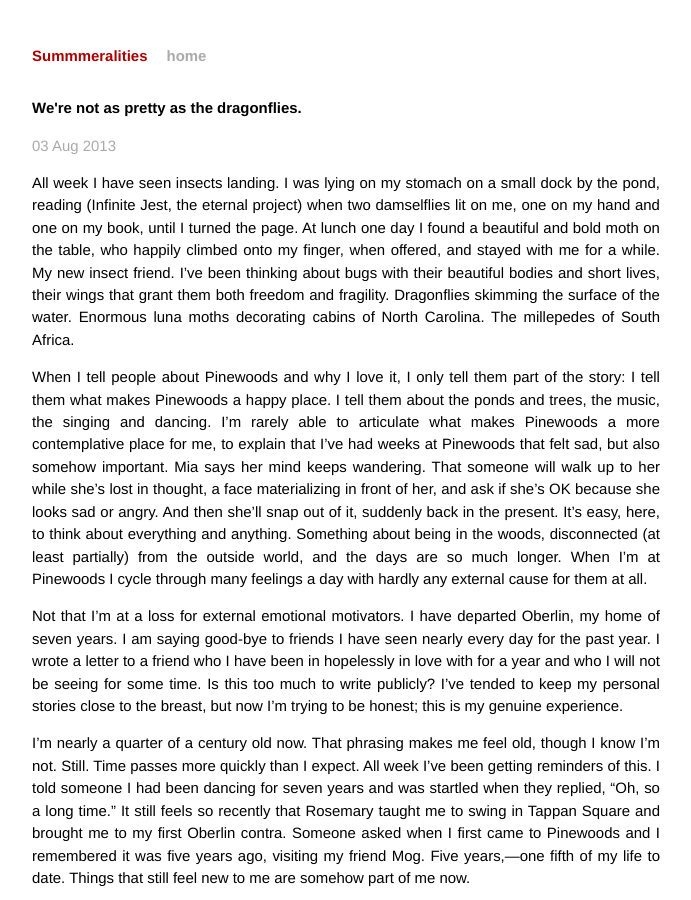
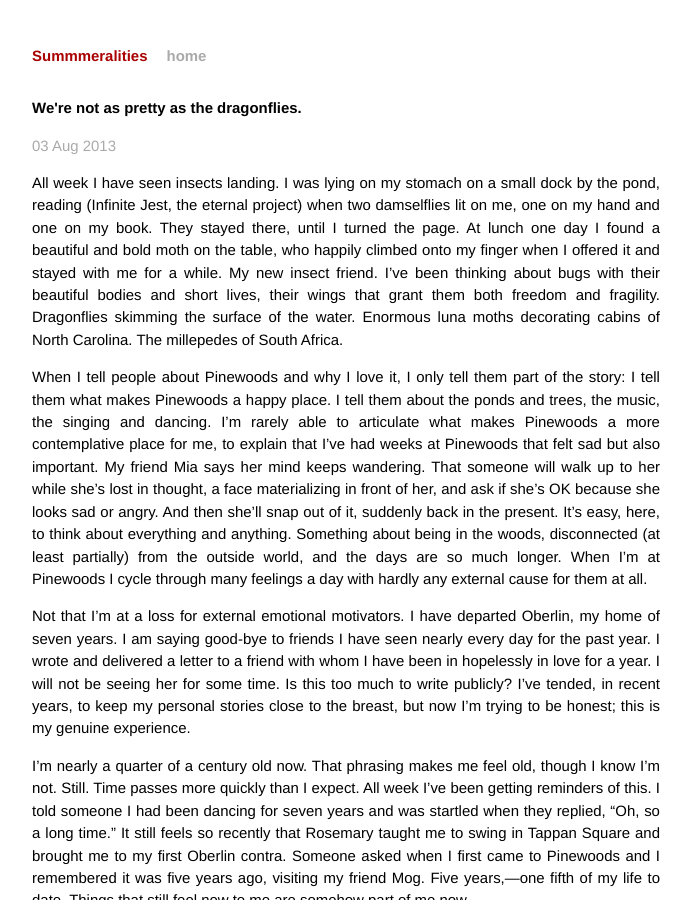
Before and after one commit to harrislapiroff/summeralities, a Jekyll site: the page built from _posts/2013-08-03-dragonflies.md, in a window 1280 px wide and 900 px high. Shown: the whole window, without its empty margins (294-985 px from the left). Built offline with Jekyll 4.4.1, drawn with Linux system fonts in a browser that asks for light colours; Markdown is read by kramdown in place of the engine named in the settings.

Commit message:
Edits to dragonflies.

```diff
--- a/_posts/2013-08-03-dragonflies.md
+++ b/_posts/2013-08-03-dragonflies.md
@@ -3,11 +3,11 @@ title: We're not as pretty as the dragonflies.
 layout: post
 ---
 
-All week I have seen insects landing. I was lying on my stomach on a small dock by the pond, reading (Infinite Jest, the eternal project) when two damselflies lit on me, one on my hand and one on my book, until I turned the page. At lunch one day I found a beautiful and bold moth on the table, who happily climbed onto my finger, when offered, and stayed with me for a while. My new insect friend. I've been thinking about bugs with their beautiful bodies and short lives, their wings that grant them both freedom and fragility. Dragonflies skimming the surface of the water. Enormous luna moths decorating cabins of North Carolina. The millepedes of South Africa.
+All week I have seen insects landing. I was lying on my stomach on a small dock by the pond, reading (Infinite Jest, the eternal project) when two damselflies lit on me, one on my hand and one on my book. They stayed there, until I turned the page. At lunch one day I found a beautiful and bold moth on the table, who happily climbed onto my finger when I offered it and stayed with me for a while. My new insect friend. I've been thinking about bugs with their beautiful bodies and short lives, their wings that grant them both freedom and fragility. Dragonflies skimming the surface of the water. Enormous luna moths decorating cabins of North Carolina. The millepedes of South Africa.
 
-When I tell people about Pinewoods and why I love it, I only tell them part of the story: I tell them what makes Pinewoods a happy place. I tell them about the ponds and trees, the music, the singing and dancing. I'm rarely able to articulate what makes Pinewoods a more contemplative place for me, to explain that I've had weeks at Pinewoods that felt sad, but also somehow important. Mia says her mind keeps wandering. That someone will walk up to her while she's lost in thought, a face materializing in front of her, and ask if she's OK because she looks sad or angry. And then she'll snap out of it, suddenly back in the present. It's easy, here, to think about everything and anything. Something about being in the woods, disconnected (at least partially) from the outside world, and the days are so much longer. When I'm at Pinewoods I cycle through many feelings a day with hardly any external cause for them at all.
+When I tell people about Pinewoods and why I love it, I only tell them part of the story: I tell them what makes Pinewoods a happy place. I tell them about the ponds and trees, the music, the singing and dancing. I'm rarely able to articulate what makes Pinewoods a more contemplative place for me, to explain that I've had weeks at Pinewoods that felt sad but also important. My friend Mia says her mind keeps wandering. That someone will walk up to her while she's lost in thought, a face materializing in front of her, and ask if she's OK because she looks sad or angry. And then she'll snap out of it, suddenly back in the present. It's easy, here, to think about everything and anything. Something about being in the woods, disconnected (at least partially) from the outside world, and the days are so much longer. When I'm at Pinewoods I cycle through many feelings a day with hardly any external cause for them at all.
 
-Not that I'm at a loss for external emotional motivators. I have departed Oberlin, my home of seven years. I am saying good-bye to friends I have seen nearly every day for the past year. I wrote a letter to a friend who I have been in hopelessly in love with for a year and who I will not be seeing for some time. Is this too much to write publicly? I've tended to keep my personal stories close to the breast, but now I'm trying to be honest; this is my genuine experience.
+Not that I'm at a loss for external emotional motivators. I have departed Oberlin, my home of seven years. I am saying good-bye to friends I have seen nearly every day for the past year. I wrote and delivered a letter to a friend with whom I have been in hopelessly in love for a year. I will not be seeing her for some time. Is this too much to write publicly? I've tended, in recent years, to keep my personal stories close to the breast, but now I'm trying to be honest; this is my genuine experience.
 
 I'm nearly a quarter of a century old now. That phrasing makes me feel old, though I know I'm not. Still. Time passes more quickly than I expect. All week I've been getting reminders of this. I told someone I had been dancing for seven years and was startled when they replied, "Oh, so a long time." It still feels so recently that Rosemary taught me to swing in Tappan Square and brought me to my first Oberlin contra. Someone asked when I first came to Pinewoods and I remembered it was five years ago, visiting my friend Mog. Five years,—one fifth of my life to date. Things that still feel new to me are somehow part of me now.
 
```
